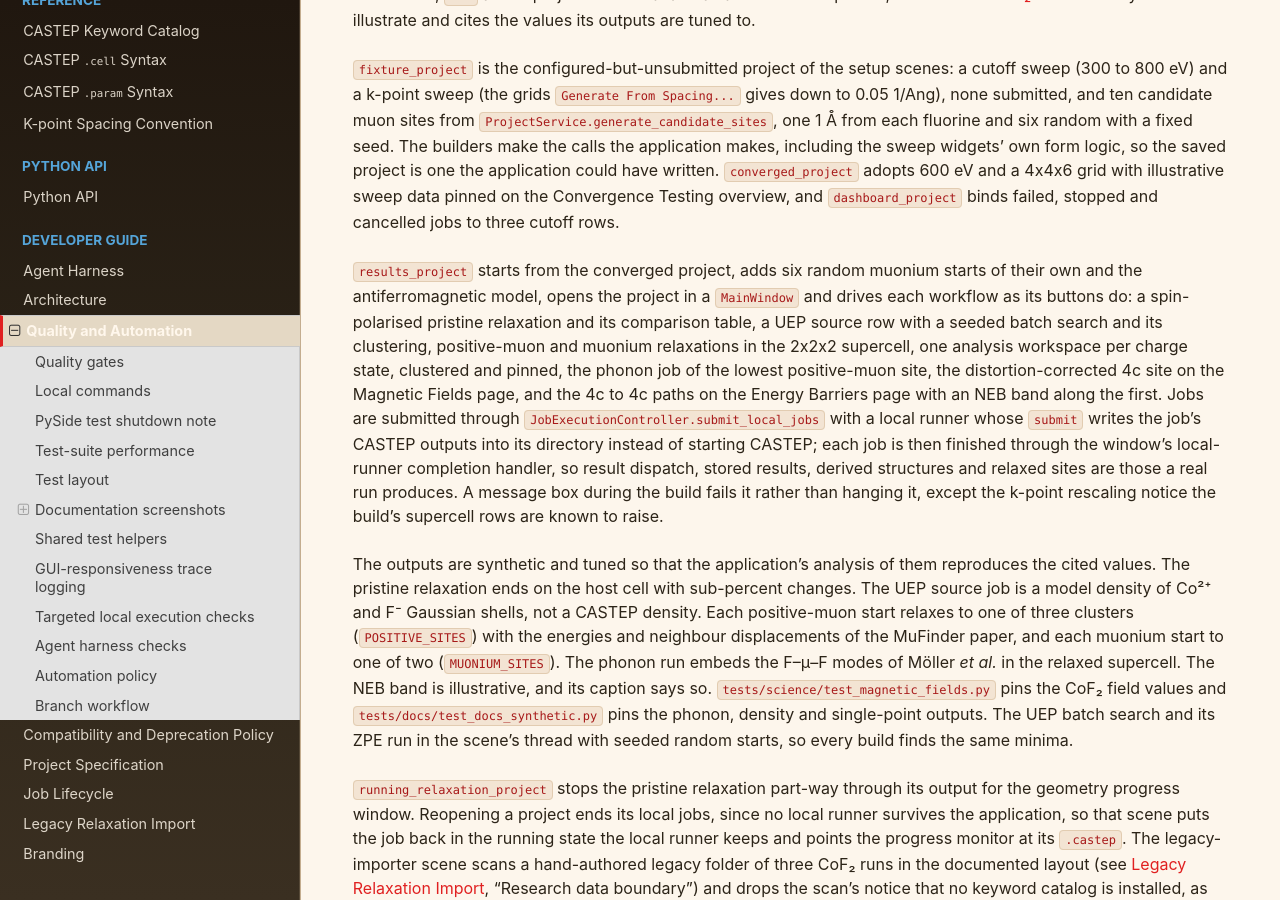
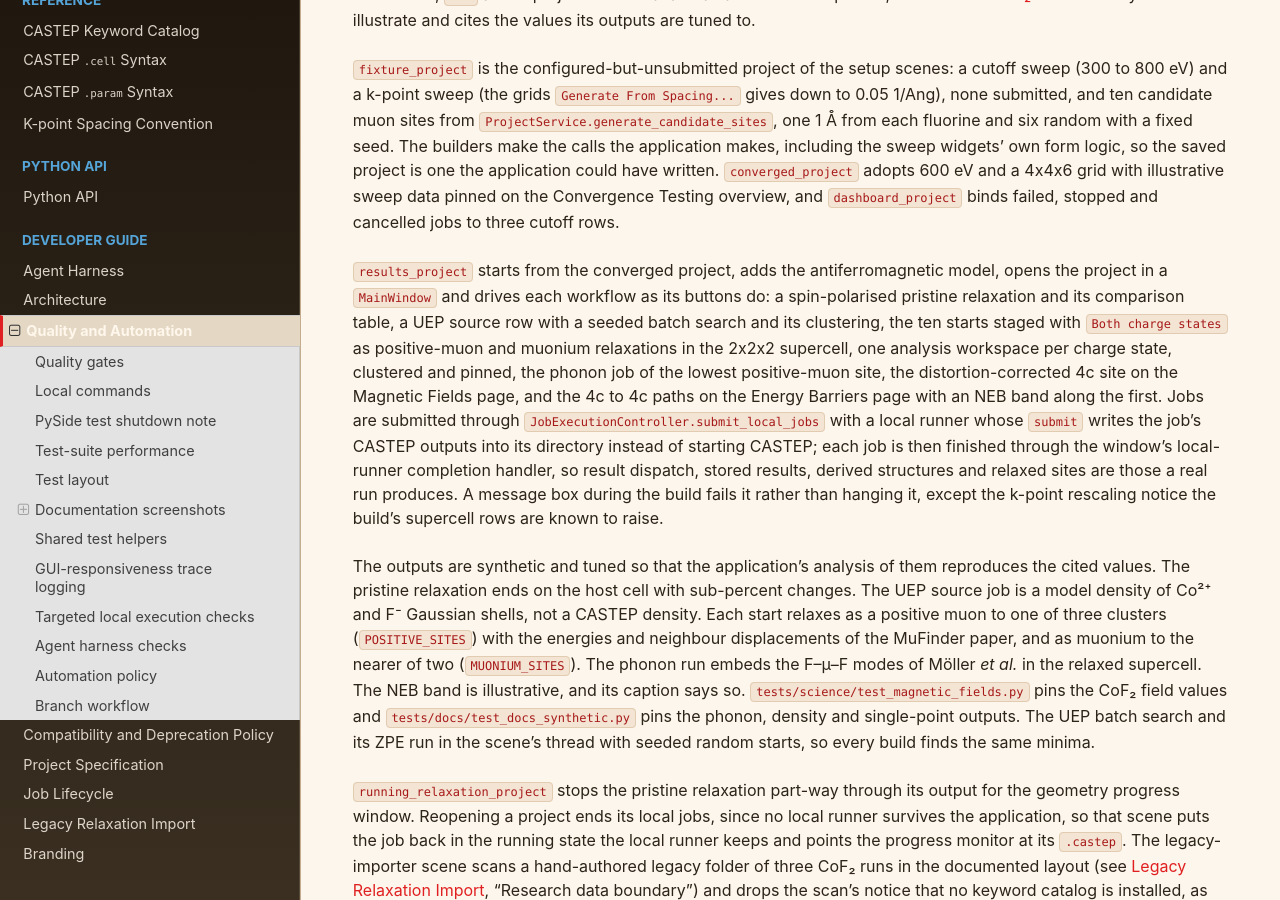
Before and after one commit to BenHuddart/mufinder, a Sphinx documentation site: the page built from docs/quality_and_automation.rst, in a window 1280 px wide and 900 px high, scrolled down 4883 px. Built offline with Sphinx 7.4.7 and the Read the Docs theme 3.1.0, drawn with Linux system fonts in a browser that asks for light colours.

Commit message:
docs: relax the CoF2 example's starts in both charge states (#235)
* docs: relax the CoF2 example's ten starts in both charge states

Stage the ten candidate starts once with Both charge states instead of
drawing six further random starts for muonium. Each start's muonium
relaxation ends at the nearer of Moller's interstitial site and T_A; the
positive-muon clusters, energies and distortions are unchanged. The Energy
Barriers endpoints and the NEB energies come from the source keys, which
name a muonium relaxation of a shared start by "{site id}:muonium".

Co-Authored-By: Claude Opus 5.5 <noreply@anthropic.com>

* docs: describe the CoF2 muonium relaxations from the shared starts

The ten candidate starts seed both campaigns through Both charge states;
seven relax as muonium to Moller's interstitial site and three to T_A.

Co-Authored-By: Claude Opus 5.5 <noreply@anthropic.com>

---------

Co-authored-by: Claude Opus 5.5 <noreply@anthropic.com>

```diff
--- a/docs/quality_and_automation.rst
+++ b/docs/quality_and_automation.rst
@@ -278,17 +278,17 @@ so the saved project is one the application could have written.
 data pinned on the Convergence Testing overview, and ``dashboard_project``
 binds failed, stopped and cancelled jobs to three cutoff rows.
 
-``results_project`` starts from the converged project, adds six random
-muonium starts of their own and the antiferromagnetic model, opens the project
-in a ``MainWindow`` and drives each workflow as its buttons do: a
-spin-polarised pristine relaxation and its comparison table, a UEP source row
-with a seeded batch search and its clustering, positive-muon and muonium
-relaxations in the 2x2x2 supercell, one analysis workspace per charge state,
-clustered and pinned, the phonon job of the lowest positive-muon site, the
-distortion-corrected 4c site on the Magnetic Fields page, and the 4c to 4c
-paths on the Energy Barriers page with an NEB band along the first. Jobs are
-submitted through ``JobExecutionController.submit_local_jobs`` with a local
-runner whose ``submit`` writes the job's CASTEP outputs into its directory
+``results_project`` starts from the converged project, adds the
+antiferromagnetic model, opens the project in a ``MainWindow`` and drives each
+workflow as its buttons do: a spin-polarised pristine relaxation and its
+comparison table, a UEP source row with a seeded batch search and its
+clustering, the ten starts staged with ``Both charge states`` as positive-muon
+and muonium relaxations in the 2x2x2 supercell, one analysis workspace per
+charge state, clustered and pinned, the phonon job of the lowest positive-muon
+site, the distortion-corrected 4c site on the Magnetic Fields page, and the 4c
+to 4c paths on the Energy Barriers page with an NEB band along the first.
+Jobs are submitted through ``JobExecutionController.submit_local_jobs`` with a
+local runner whose ``submit`` writes the job's CASTEP outputs into its directory
 instead of starting CASTEP; each job is then finished through the window's
 local-runner completion handler, so result dispatch, stored results, derived
 structures and relaxed sites are those a real run produces. A message box
@@ -298,11 +298,11 @@ rescaling notice the build's supercell rows are known to raise.
 The outputs are synthetic and tuned so that the application's analysis of
 them reproduces the cited values. The pristine relaxation ends on the host
 cell with sub-percent changes. The UEP source job is a model density of Co²⁺
-and F⁻ Gaussian shells, not a CASTEP density. Each positive-muon start relaxes
-to one of three clusters (``POSITIVE_SITES``) with the energies and neighbour
-displacements of the MuFinder paper, and each muonium start to one of two
-(``MUONIUM_SITES``). The phonon run embeds the F–μ–F modes of Möller *et
-al.* in the relaxed supercell. The NEB band is illustrative, and its caption
+and F⁻ Gaussian shells, not a CASTEP density. Each start relaxes as a
+positive muon to one of three clusters (``POSITIVE_SITES``) with the energies
+and neighbour displacements of the MuFinder paper, and as muonium to the
+nearer of two (``MUONIUM_SITES``). The phonon run embeds the F–μ–F modes of
+Möller *et al.* in the relaxed supercell. The NEB band is illustrative, and its caption
 says so. ``tests/science/test_magnetic_fields.py`` pins the CoF₂ field values
 and ``tests/docs/test_docs_synthetic.py`` pins the phonon, density and
 single-point outputs. The UEP batch search and its ZPE run in the scene's
```
Also changed, not shown: docs/user_guide/examples/cof2.rst (+25 -17 lines), docs/user_guide/site_generation.rst (+6 -4 lines), 1 other file.
